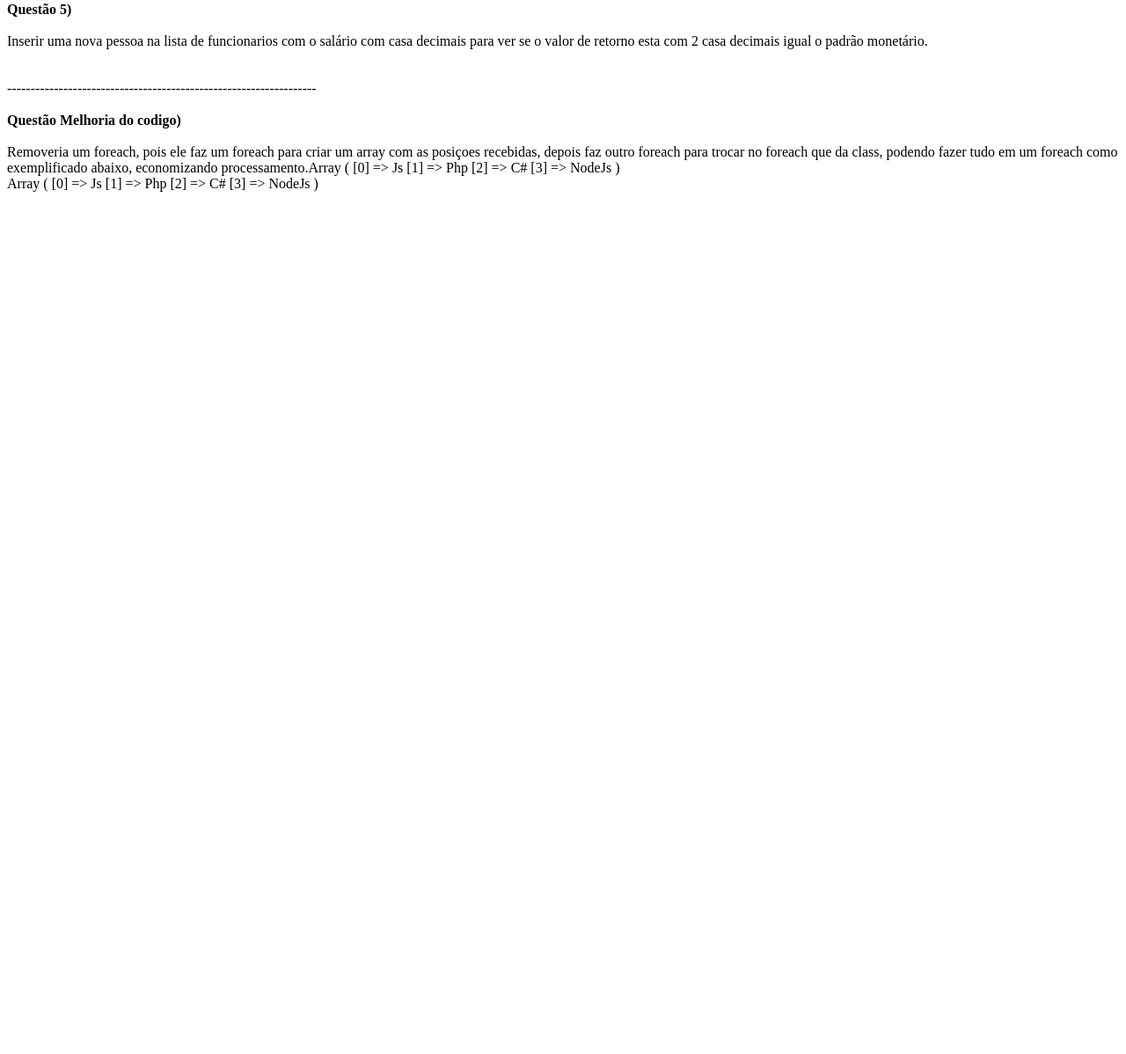
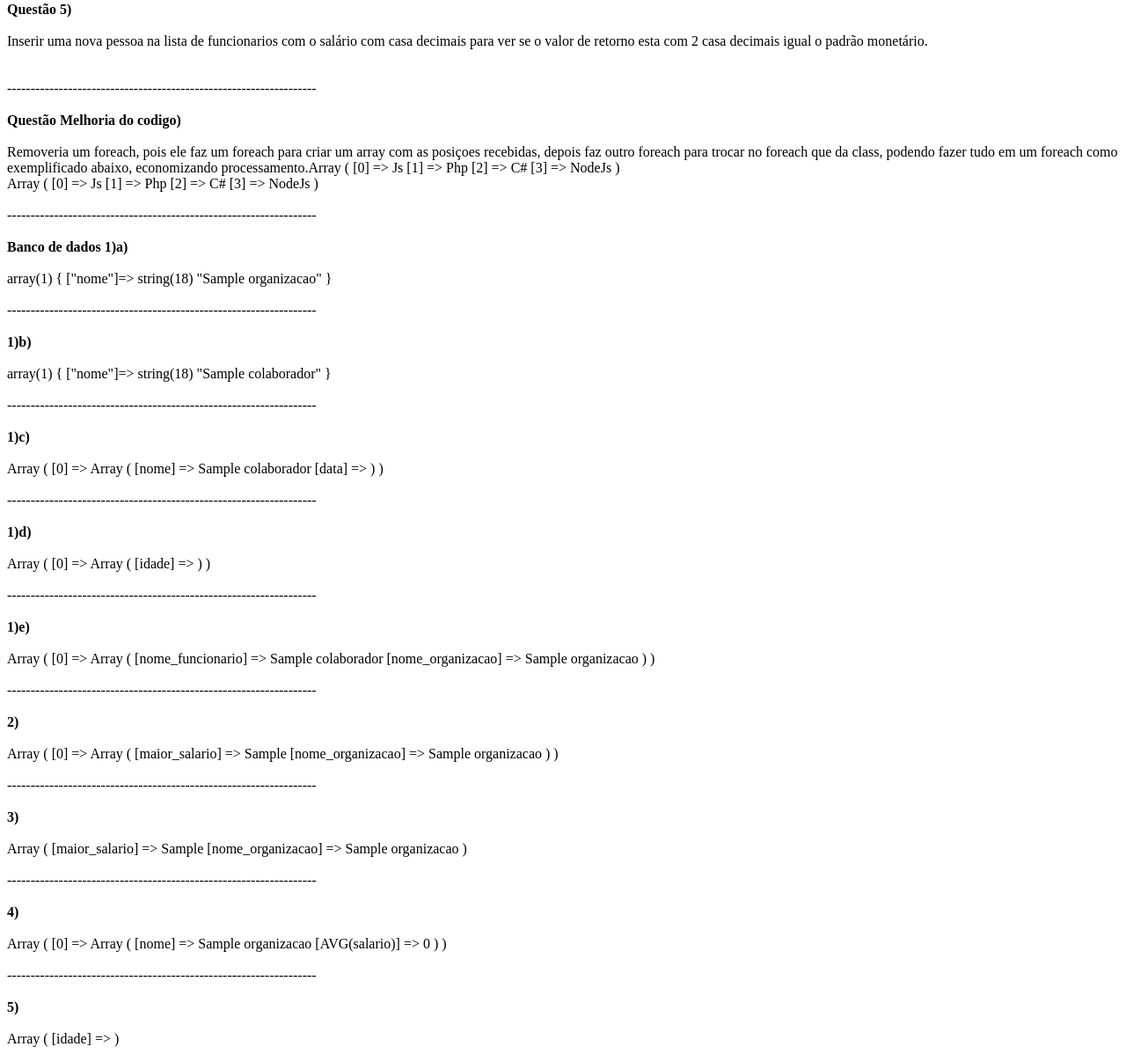
Before and after one commit to Kellison-Carbonaro/ProcessoSeletivoTsaAviacao, a PHP site: page / in a window 1280 px wide. Shown: the part 744-1942 px from the top of the page at 88% size. Before the commit the page ends 962 px from the top, so only its background shows below. Run offline with PHP 8.4, Linux system fonts and the light colour scheme; tables that the repository leaves empty or names only in its code hold one stand-in row (values such as "Sample post").

Commit message:
Finalização das tarefas de SQL e de Array

```diff
--- a/index.php
+++ b/index.php
@@ -127,4 +127,156 @@ foreach($conhecimentos as $k => $conhecimento) {
 
 print_r($conhecimentos);echo '<br>';
 print_r($conhecimentos2);
+
+echo '<br><br>------------------------------------------------------------------<br><br>';
+echo '<b>Banco de dados 1)a)</b><br><br>';
+    $banco = new Banco();
+    $conexao = $banco->conectar();
+    $sql = $conexao->prepare("SELECT nome
+                                FROM organizacao
+                                ORDER BY data_fundacao DESC
+                                LIMIT 1");
+    $sql->execute();
+    $resultado = $sql->fetchAll(PDO::FETCH_ASSOC)[0];
+
+var_dump($resultado);
+
+echo '<br><br>------------------------------------------------------------------<br><br>';
+echo '<b>1)b)</b><br><br>';
+
+$banco = new Banco();
+$conexao = $banco->conectar();
+$sql = $conexao->prepare("SELECT nome
+                            FROM colaborador
+                            ORDER BY salario DESC
+                            LIMIT 1");
+$sql->execute();
+$resultado = $sql->fetchAll(PDO::FETCH_ASSOC)[0];
+
+var_dump($resultado);
+
+echo '<br><br>------------------------------------------------------------------<br><br>';
+echo '<b>1)c)</b><br><br>';
+
+$banco = new Banco();
+$conexao = $banco->conectar();
+$sql = $conexao->prepare("SELECT nome, DATE_FORMAT(data_nascimento, '%d/%m/%Y') AS data
+                            FROM colaborador
+                            ORDER BY salario DESC");
+$sql->execute();
+$resultado = $sql->fetchAll(PDO::FETCH_ASSOC);
+
+print_r($resultado);
+
+
+echo '<br><br>------------------------------------------------------------------<br><br>';
+echo '<b>1)d)</b><br><br>';
+
+$banco = new Banco();
+$conexao = $banco->conectar();
+$sql = $conexao->prepare("SELECT TIMESTAMPDIFF(YEAR, data_nascimento, CURDATE()) as idade
+                            FROM colaborador
+                            ORDER BY data_nascimento ASC");
+$sql->execute();
+$resultado = $sql->fetchAll(PDO::FETCH_ASSOC);
+
+print_r($resultado);
+
+echo '<br><br>------------------------------------------------------------------<br><br>';
+echo '<b>1)e)</b><br><br>';
+
+$banco = new Banco();
+$conexao = $banco->conectar();
+$sql = $conexao->prepare("SELECT C.nome AS nome_funcionario, O.nome AS nome_organizacao
+                            FROM colaborador AS C
+                            JOIN organizacao AS O ON C.organizacao_id = O.id
+                            ORDER BY O.nome, C.nome");
+$sql->execute();
+$resultado = $sql->fetchAll(PDO::FETCH_ASSOC);
+
+print_r($resultado);
+
+echo '<br><br>------------------------------------------------------------------<br><br>';
+echo '<b>2)</b><br><br>';
+
+$banco = new Banco();
+$conexao = $banco->conectar();
+$sql = $conexao->prepare("SELECT MAX(C.salario) AS maior_salario, O.nome AS nome_organizacao
+                            FROM colaborador AS C
+                            JOIN organizacao AS O ON C.organizacao_id = O.id
+                            ORDER BY O.nome, C.nome");
+$sql->execute();
+$resultado = $sql->fetchAll(PDO::FETCH_ASSOC);
+
+print_r($resultado);
+
+echo '<br><br>------------------------------------------------------------------<br><br>';
+echo '<b>3)</b><br><br>';
+
+$banco = new Banco();
+$conexao = $banco->conectar();
+$sql = $conexao->prepare("SELECT MAX(C.salario) AS maior_salario, O.nome AS nome_organizacao
+                            FROM colaborador AS C
+                            JOIN organizacao AS O ON C.organizacao_id = O.id
+                            ORDER BY O.nome, C.nome
+                            LIMIT 1");
+$sql->execute();
+$resultado = $sql->fetchAll(PDO::FETCH_ASSOC)[0];
+
+print_r($resultado);
+
+echo '<br><br>------------------------------------------------------------------<br><br>';
+echo '<b>4)</b><br><br>';
+
+$banco = new Banco();
+$conexao = $banco->conectar();
+$sql = $conexao->prepare("SELECT O.nome, AVG(salario)
+                            FROM colaborador
+                            JOIN organizacao AS O ON organizacao_id = O.id
+                            GROUP BY organizacao_id
+                            ORDER BY O.nome");
+$sql->execute();
+$resultado = $sql->fetchAll(PDO::FETCH_ASSOC);
+
+print_r($resultado);
+
+
+
+
+echo '<br><br>------------------------------------------------------------------<br><br>';
+echo '<b>5)</b><br><br>';
+
+$banco = new Banco();
+$conexao = $banco->conectar();
+$sql = $conexao->prepare("SELECT MIN(TIMESTAMPDIFF(YEAR, data_nascimento, CURDATE())) as idade
+                            FROM colaborador
+                            ORDER BY data_nascimento ASC
+                            LIMIT 1");
+$sql->execute();
+$resultado = $sql->fetchAll(PDO::FETCH_ASSOC)[0];
+
+print_r($resultado);
+
+
+class Banco {
+    public $msgErro = "";
+
+    public function conectar()
+    {
+        //Conexão do banco de dados
+        global $conexao;
+        global $msgErro;
+        $nome = "tsa_teste_backend_bd";
+        $host = "localhost";
+        $usuario = "root";
+        $senha = "";
+        try {
+            $conexao = new PDO("mysql:dbname=" . $nome . "; host=" . $host, $usuario, $senha);
+            return $conexao;
+        } catch (PDOException $e) {
+            return $msgErro = $e->getMessage();
+        }
+    }
+
+}
 ?>
```
